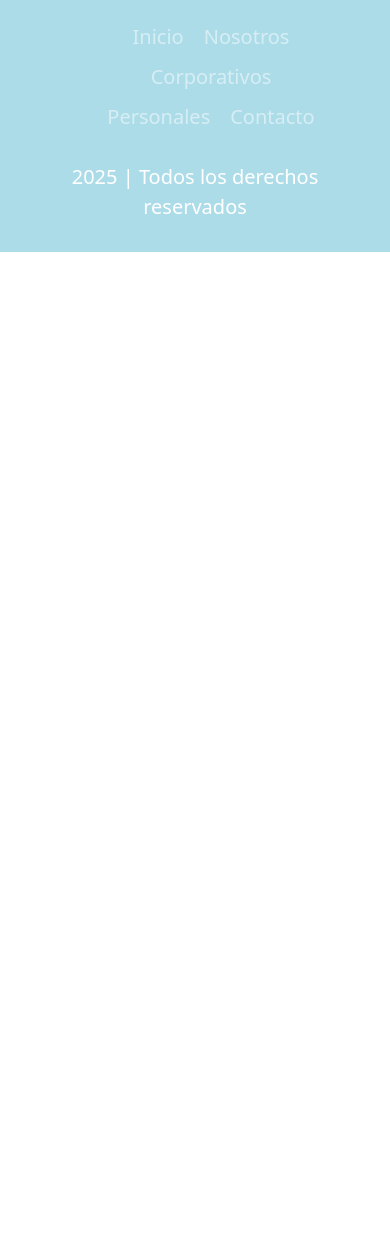
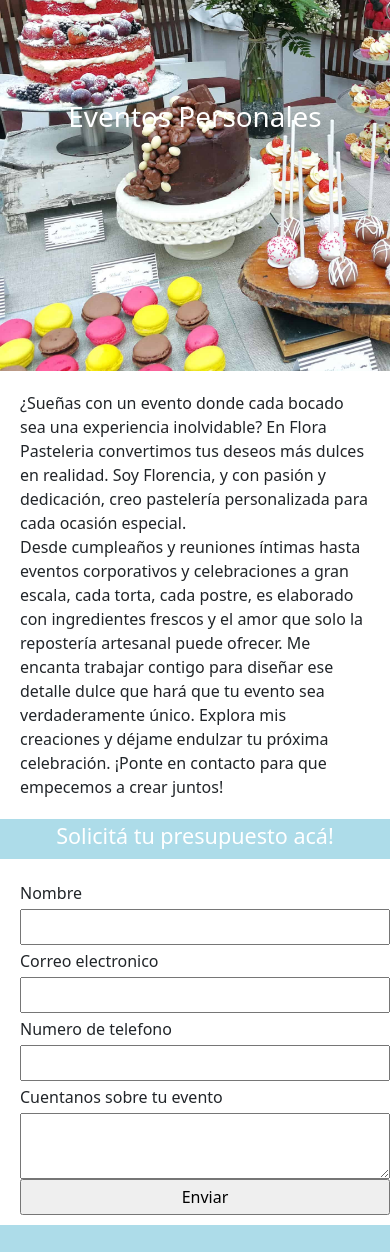
Before and after one commit to GustavoPirela21/Florapasteleria-coder, a plain HTML site: page pages/personales.html in a window 390 px wide. Shown: the part 241-1493 px from the top of the page. Before the commit the page ends 844 px from the top, so only its background shows below. Drawn offline with nearby package versions, Linux system fonts and the light colour scheme.

Commit message:
responsive index

```diff
--- a/css/styles.css
+++ b/css/styles.css
@@ -239,6 +239,30 @@ header nav ul li {
     line-height: 2em;
 }
 
+/*-----Eventos Personales-----*/
+
+.personales{
+    width: 100%;
+    height: 500px;
+    background-image: url(../images/comprar-mesa-dulce-boda-rojo-blanco4.jpg);
+    background-size: cover;
+    text-align: center;
+    align-content: center;
+    color: white;
+}
+
+.personales-texto{
+    margin: 20px;
+}
+
+.solicita-presupuesto{
+background-color: #ADDCE9;
+    text-align: center;
+    height: 40px;
+    color: white;
+    padding: 4px;
+}
+
 /*-----footer-----*/
 
 .footer {
@@ -312,3 +336,41 @@ header nav ul li {
     margin-bottom: 10px;
     font-size: 20px;
 }
+
+/*-----responsive-----*/
+
+@media screen and (max-width: 1060px) {
+    .eventos{
+        display: flex;
+        flex-direction: column;
+    }
+
+}
+
+@media screen and (max-width: 605px) {
+    .parrafo-servicios {
+    text-align: center;
+    font-size: 16px;
+    width: 100%;
+    height: 250px;
+    display: flex;
+    justify-content: center;
+    padding: 30px 0;
+    background-color: white;
+}
+}
+
+@media screen and (max-width:605px) {
+    .eventos-empresariales img {
+    height: 500px;
+    width: 400px;
+    border: solid 1px white;
+}
+
+
+.eventos-privados img {
+    height: 500px;
+    width: 400px;
+    border: solid 1px white;
+}
+}
--- a/pages/personales.html
+++ b/pages/personales.html
@@ -39,7 +39,8 @@
                                 Catering
                             </a>
                             <ul class="dropdown-menu">
-                                <li><a class="dropdown-item" href="../pages/corporativos.html">Eventos Corporativos</a></li>
+                                <li><a class="dropdown-item" href="../pages/corporativos.html">Eventos Corporativos</a>
+                                </li>
                                 <li><a class="dropdown-item" href="../pages/personales.html">Eventos Personales</a></li>
                                 <li>
                                     <hr class="dropdown-divider">
@@ -60,7 +61,36 @@
             </div>
         </nav>
     </header>
-    <footer class="footer"> <!----footer----->
+    <section class="personales">
+        <h1>Eventos Personales</h1>
+    </section>
+    <div class="personales-texto">
+        <p>
+            ¿Sueñas con un evento donde cada bocado sea una experiencia inolvidable? En Flora Pasteleria convertimos tus deseos más dulces en realidad. Soy Florencia, y con pasión y dedicación,
+            creo pastelería personalizada para cada ocasión especial.<br>
+            Desde cumpleaños y reuniones íntimas hasta eventos corporativos y celebraciones a gran escala, cada torta,
+            cada postre, es elaborado con ingredientes frescos y el amor que solo la repostería artesanal puede ofrecer.
+            Me encanta trabajar contigo para diseñar ese detalle dulce que hará que tu evento sea verdaderamente único.
+            Explora mis creaciones y déjame endulzar tu próxima celebración. ¡Ponte en contacto para que empecemos a
+            crear juntos!</p>
+    </div>
+    <h4 class="solicita-presupuesto">Solicitá tu presupuesto acá!</h4>
+    <form class="form-eventos">
+        <div class="inputs-eventos">
+            <label for="name">Nombre</label>
+            <input type="text" name="nombre" id="nombre" />
+            <label for="mail">Correo electronico</label>
+            <input type="email">
+            <label for="phonenumber">Numero de telefono</label>
+            <input type="tel">
+            <label for="msg">Cuentanos sobre tu evento</label>
+            <textarea id="msg"></textarea>
+            <input type="submit" value="Enviar">
+        </div>
+
+    </form>
+
+        <footer class="footer"> <!----footer----->
 
             <ul class="social-icon">
                 <li class="icon-elem">
@@ -110,9 +140,9 @@
         </footer>
         <script type="module" src="https://unpkg.com/ionicons@7.1.0/dist/ionicons/ionicons.esm.js"></script>
         <script nomodule src="https://unpkg.com/ionicons@7.1.0/dist/ionicons/ionicons.js"></script>
-    <script src="https://cdn.jsdelivr.net/npm/bootstrap@5.3.6/dist/js/bootstrap.bundle.min.js"
-        integrity="sha384-j1CDi7MgGQ12Z7Qab0qlWQ/Qqz24Gc6BM0thvEMVjHnfYGF0rmFCozFSxQBxwHKO"
-        crossorigin="anonymous"></script>
+        <script src="https://cdn.jsdelivr.net/npm/bootstrap@5.3.6/dist/js/bootstrap.bundle.min.js"
+            integrity="sha384-j1CDi7MgGQ12Z7Qab0qlWQ/Qqz24Gc6BM0thvEMVjHnfYGF0rmFCozFSxQBxwHKO"
+            crossorigin="anonymous"></script>
 </body>
 
 </html>
```
Also changed, not shown: pages/corporativos.html (+1 -0 lines).
